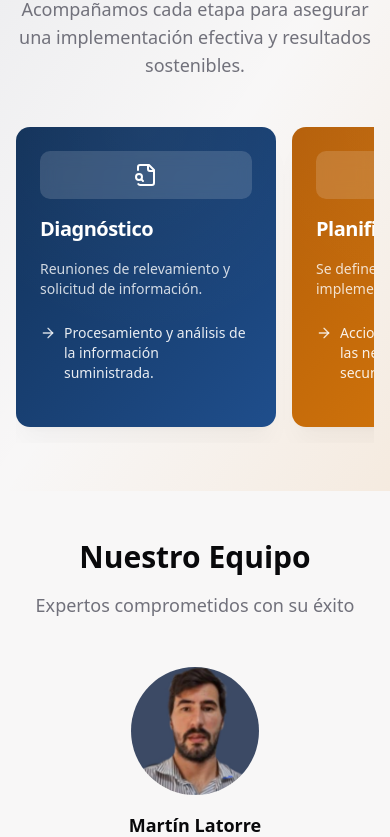
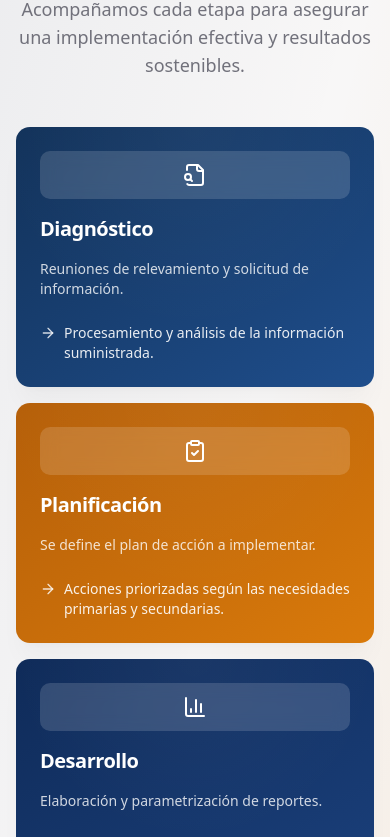
Before and after one commit to kerellen/poc_landing_page, a Next.js app: page / in a window 390 px wide. Shown: the part 4177-5014 px from the top of the page. Built offline with nearby package versions, Linux system fonts and the light colour scheme.

Commit message:
Adjust carousel layouts and center sections

```diff
--- a/app/page.tsx
+++ b/app/page.tsx
@@ -172,7 +172,7 @@ export default function Home() {
       <Card
         key={step.title}
         className={cn(
-          "relative min-w-[260px] lg:min-w-0 snap-center border-none text-white shadow-xl overflow-hidden",
+          "relative w-full min-w-[260px] lg:min-w-0 snap-center border-none text-white shadow-xl overflow-hidden",
           "bg-gradient-to-br",
           step.gradient,
           "transition-transform duration-500 hover:-translate-y-2",
@@ -318,7 +318,7 @@ export default function Home() {
             </p>
           </div>
 
-          <div className="container grid gap-8 md:grid-cols-2 lg:grid-cols-3">
+          <div className="container mx-auto grid gap-8 grid-cols-1 md:grid-cols-2 lg:grid-cols-3">
             {services.map((service, index) => {
               const Icon = service.icon;
               return (
@@ -369,19 +369,17 @@ export default function Home() {
             </p>
           </div>
 
-          <div className="container">
+          <div className="container mx-auto">
             <div className="hidden lg:grid gap-6 lg:grid-cols-3 xl:grid-cols-5">
               {actionPlanSteps.map((step, index) =>
                 renderActionPlanCard(step, index)
               )}
             </div>
 
-            <div className="lg:hidden -mx-4 px-4">
-              <div className="flex gap-4 overflow-x-auto pb-4 snap-x snap-mandatory">
-                {actionPlanSteps.map((step, index) =>
-                  renderActionPlanCard(step, index)
-                )}
-              </div>
+            <div className="lg:hidden space-y-4 max-w-2xl mx-auto">
+              {actionPlanSteps.map((step, index) =>
+                renderActionPlanCard(step, index)
+              )}
             </div>
           </div>
         </Section>
```
